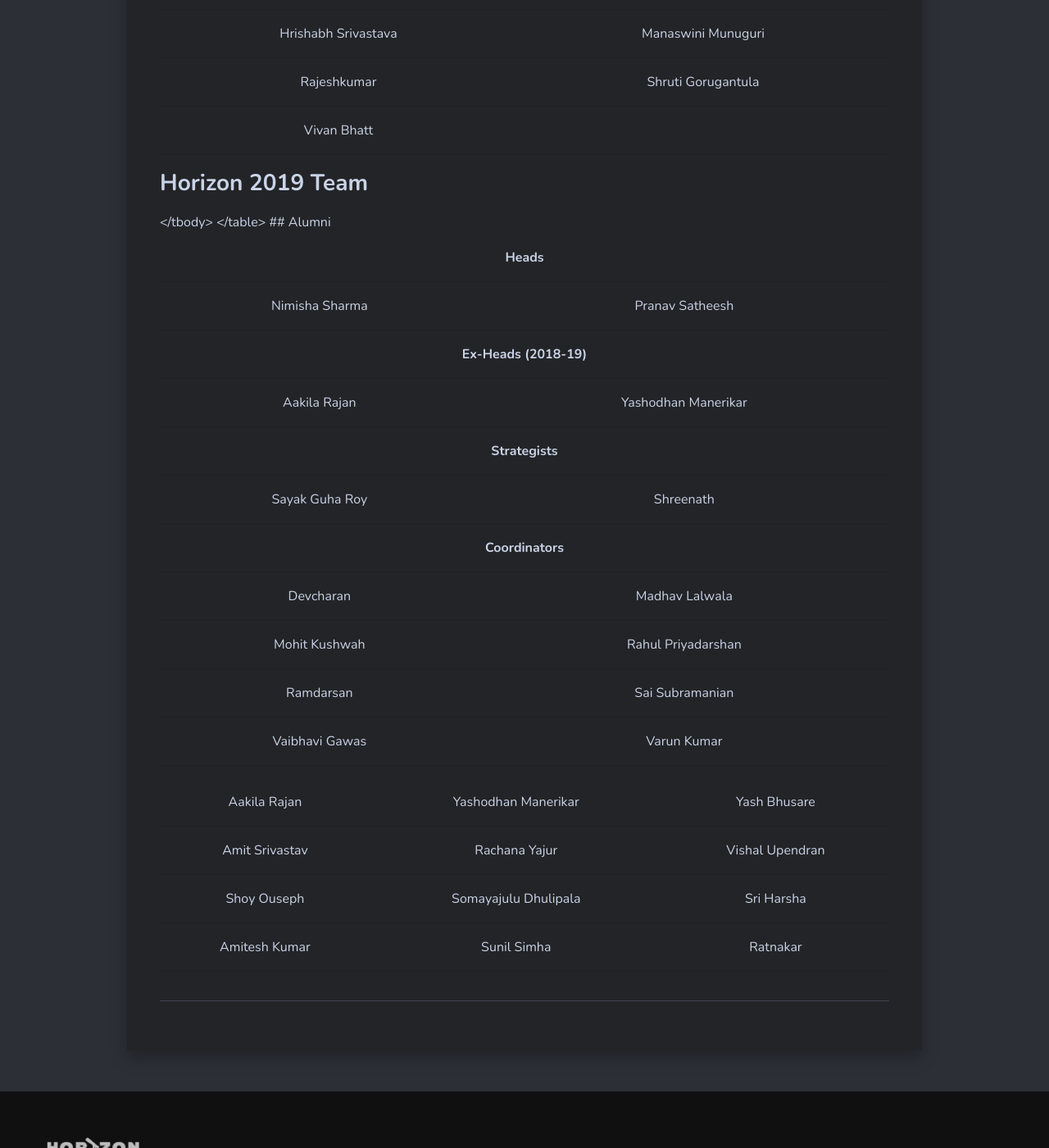
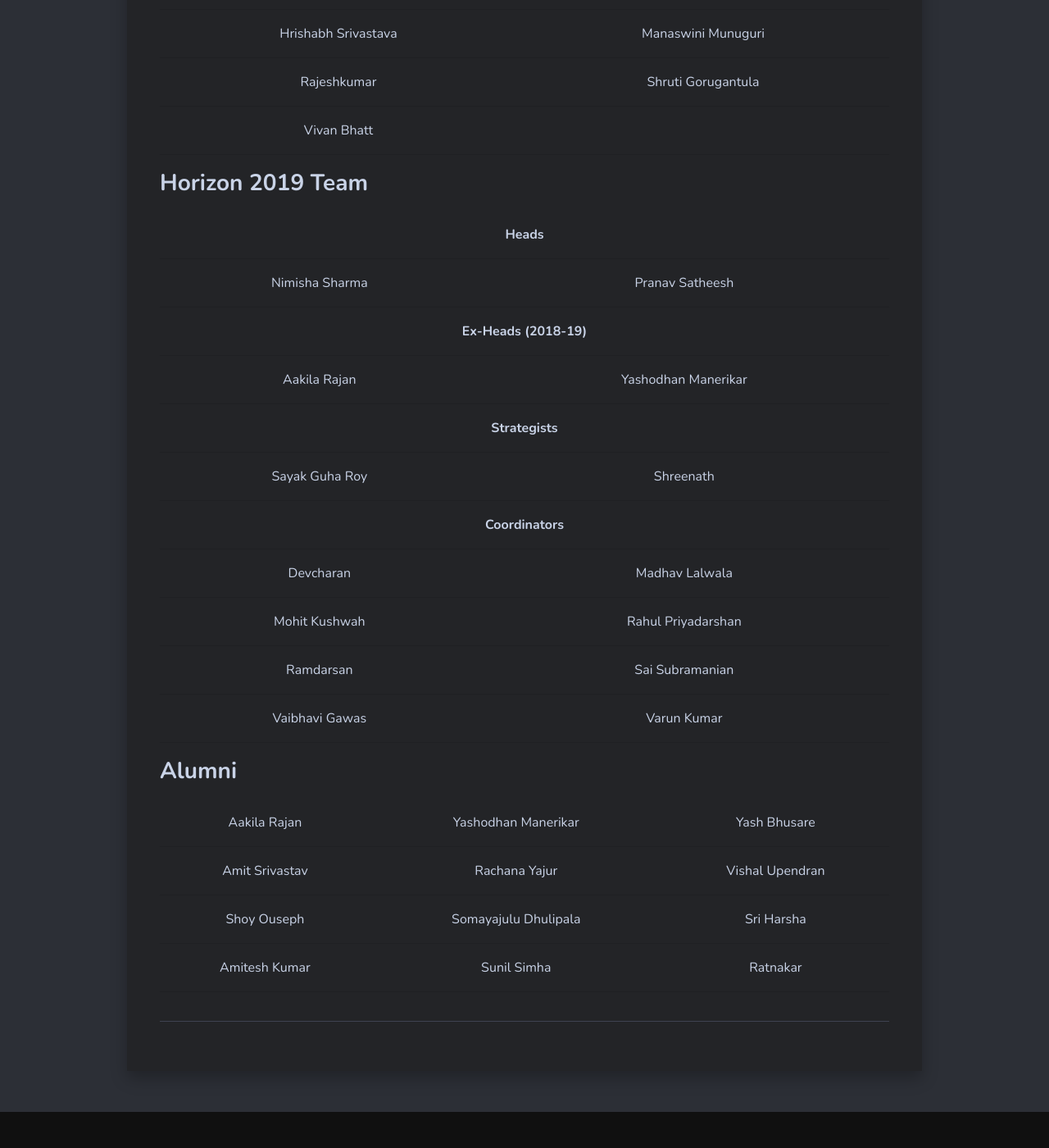
Before and after one commit to HorizonIITM/HorizonIITM.github.io, a Jekyll site: the page built from _pages/about.md, in a window 1280 px wide and 1400 px high, scrolled down 2059 px. Shown: the whole window at 82% size. Built offline with Jekyll 4.4.1, drawn with Linux system fonts in a browser that asks for light colours; nearby versions of some CDN libraries.

Commit message:
about page fix again

```diff
--- a/_pages/about.md
+++ b/_pages/about.md
@@ -131,7 +131,7 @@
     </tr><tr>
         <td>Vaibhavi Gawas</td>
         <td>Varun Kumar</td>
-    </tbody>
+    </tr></tbody>
 </table>
 
 ## Alumni
```
